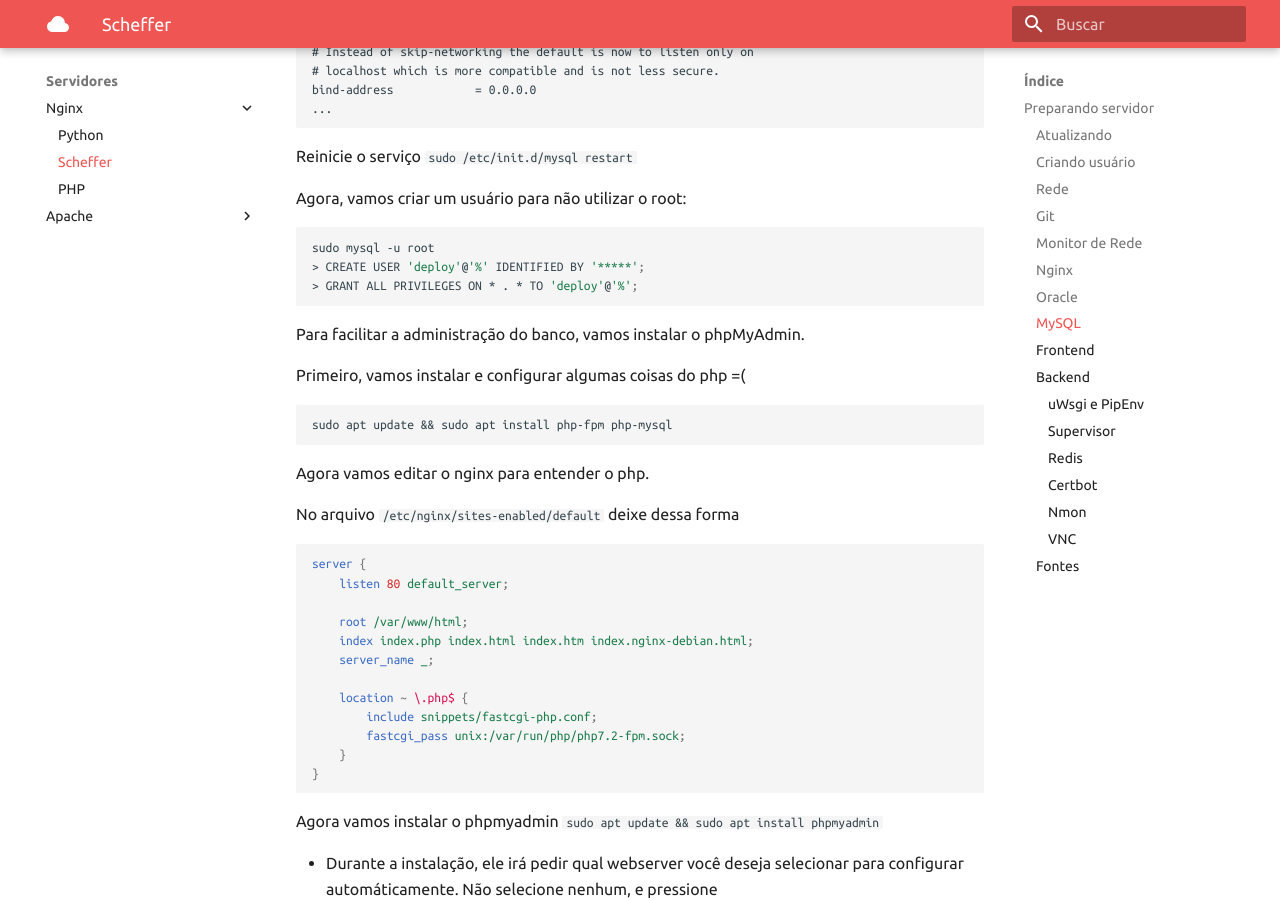
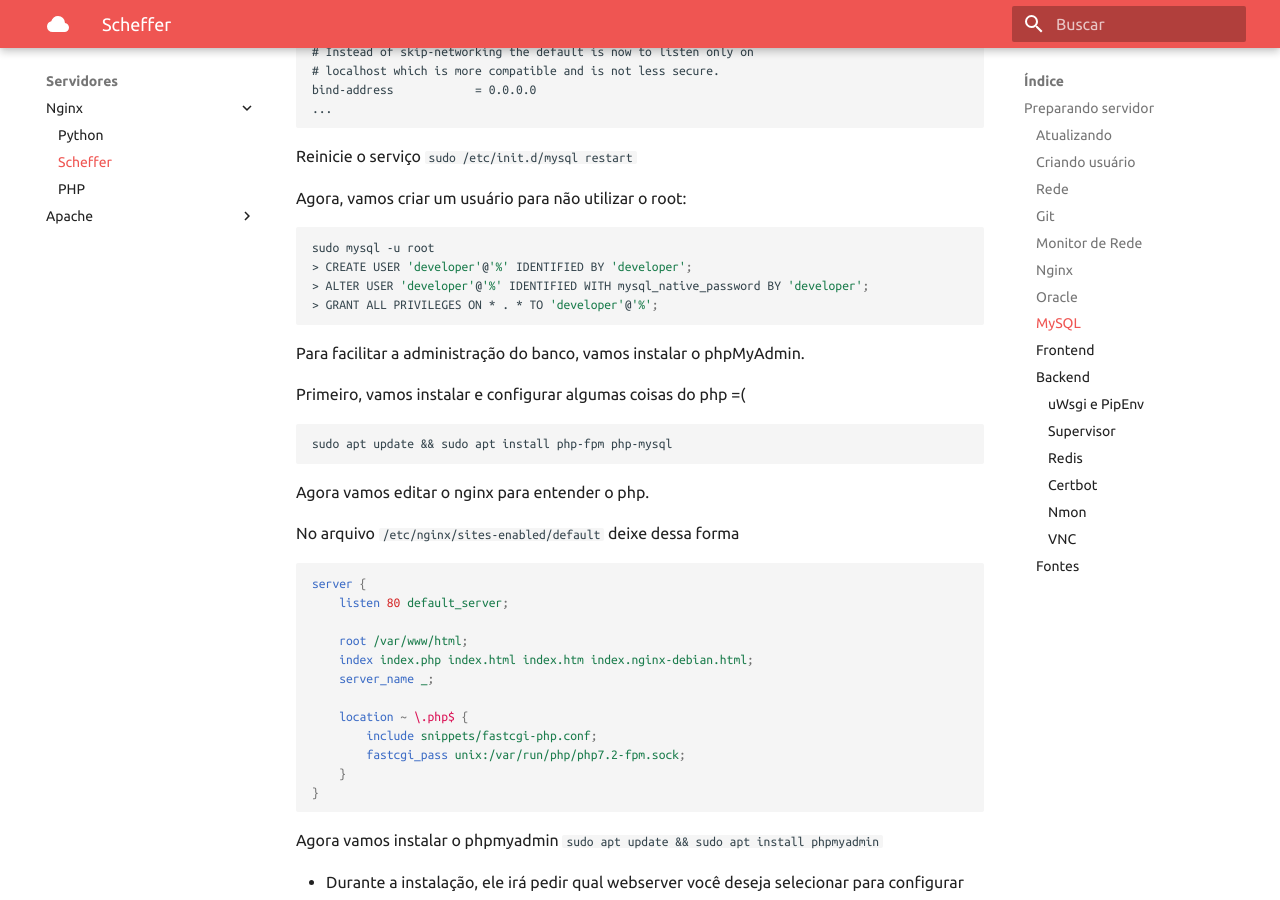
Before and after one commit to wgalleti/me, an MkDocs documentation site: the page built from docs/servidores/nginx/gruposcheffer.md, in a window 1280 px wide and 900 px high, scrolled down 3542 px. Built offline with MkDocs 1.6.1 and Material for MkDocs 9.7.7, drawn with Linux system fonts in a browser that asks for light colours; old or Windows-style settings are respelled for this version of MkDocs.

Commit message:
Update gruposcheffer.md

````diff
--- a/docs/servidores/nginx/gruposcheffer.md
+++ b/docs/servidores/nginx/gruposcheffer.md
@@ -169,8 +169,9 @@ Agora, vamos criar um usuário para não utilizar o root:
 
 ```bash
 sudo mysql -u root
-> CREATE USER 'deploy'@'%' IDENTIFIED BY '*****';
-> GRANT ALL PRIVILEGES ON * . * TO 'deploy'@'%';
+> CREATE USER 'developer'@'%' IDENTIFIED BY 'developer';
+> ALTER USER 'developer'@'%' IDENTIFIED WITH mysql_native_password BY 'developer';
+> GRANT ALL PRIVILEGES ON * . * TO 'developer'@'%';
 ```
 
 Para facilitar a administração do banco, vamos instalar o phpMyAdmin.
````
